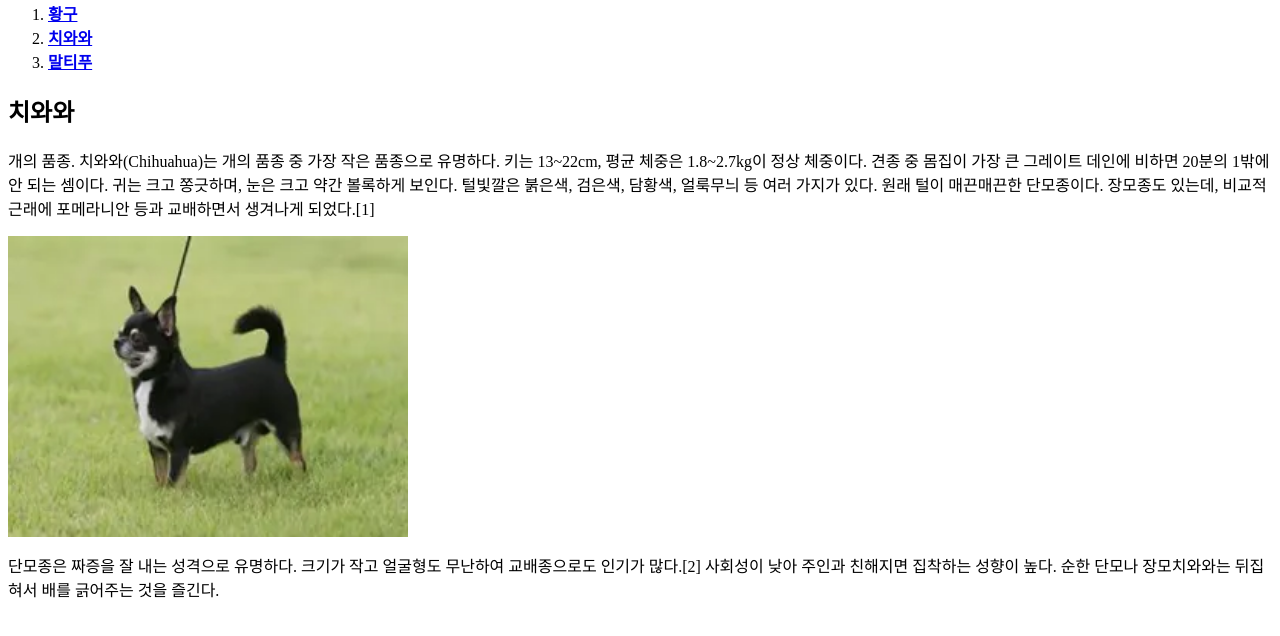
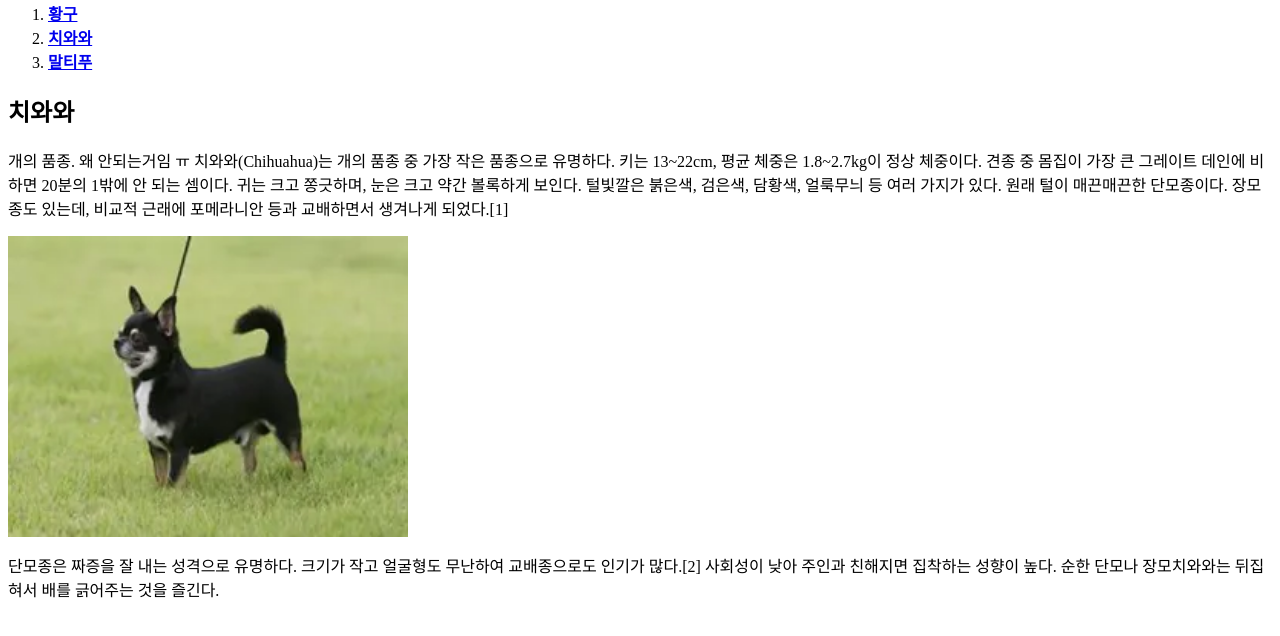
Before and after one commit to Menginsa/Meng-Website, a plain HTML site: page 2.html in a window 1280 px wide. Shown: the part 74-710 px from the top of the page. Drawn offline with Linux system fonts and the light colour scheme.

Commit message:
치와와 수정

```diff
--- a/2.html
+++ b/2.html
@@ -1,6 +1,6 @@
 <html>
 <head>
-    <title>멍멍이의 종류</title>
+    <title>멍멍이의 종류-치와와</title>
     <meta charset="utf-8">
 </head>
 <body>
@@ -13,7 +13,7 @@
 
     <h2>치와와</h2>
     <p>
-        개의 품종. 치와와(Chihuahua)는 개의 품종 중 가장 작은 품종으로 유명하다.
+        개의 품종. 왜 안되는거임  ㅠ 치와와(Chihuahua)는 개의 품종 중 가장 작은 품종으로 유명하다.
         키는 13~22cm, 평균 체중은 1.8~2.7kg이 정상 체중이다.
          견종 중 몸집이 가장 큰 그레이트 데인에 비하면 20분의 1밖에 안 되는 셈이다.
          귀는 크고 쫑긋하며, 눈은 크고 약간 볼록하게 보인다.
```
